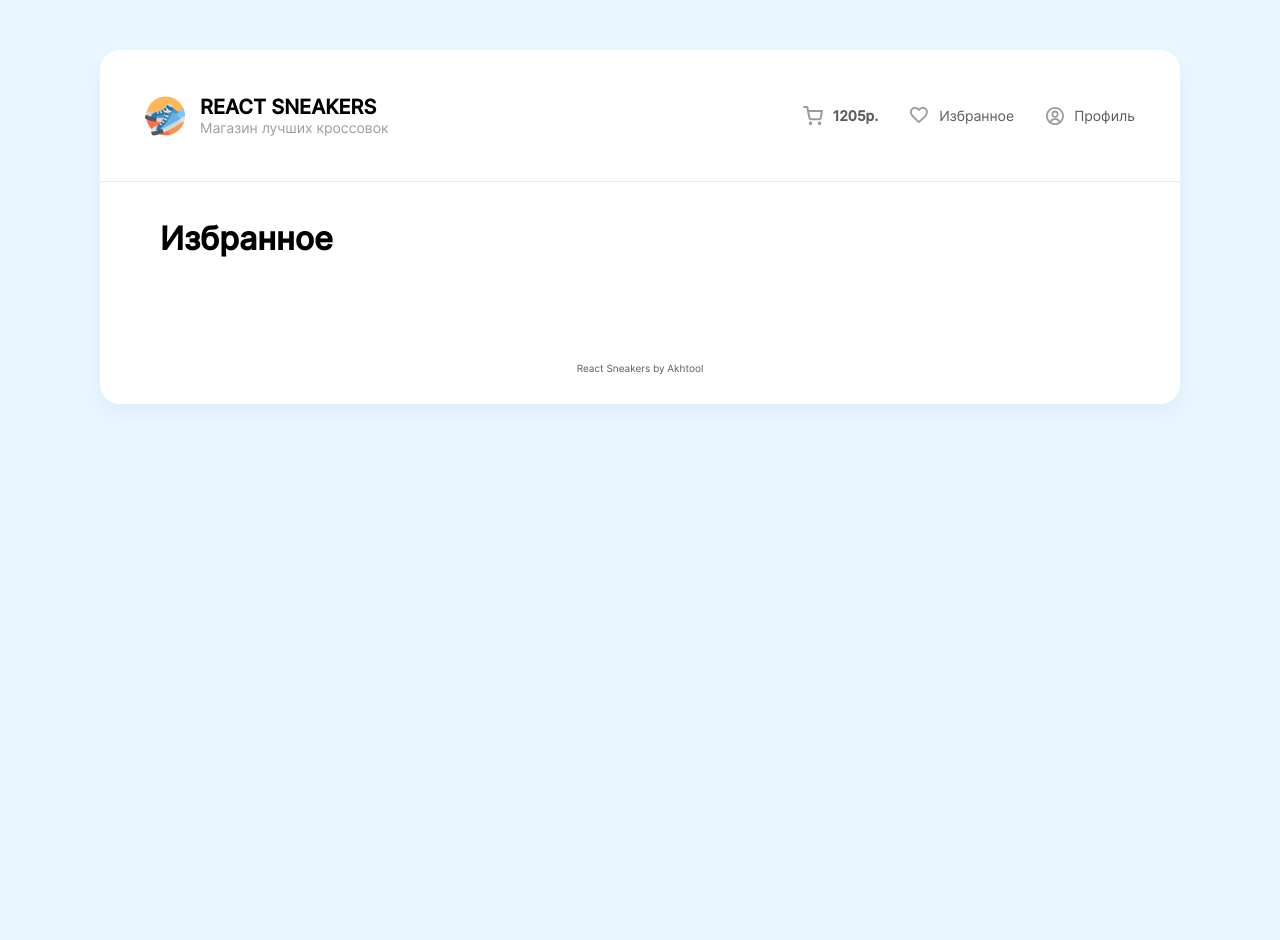
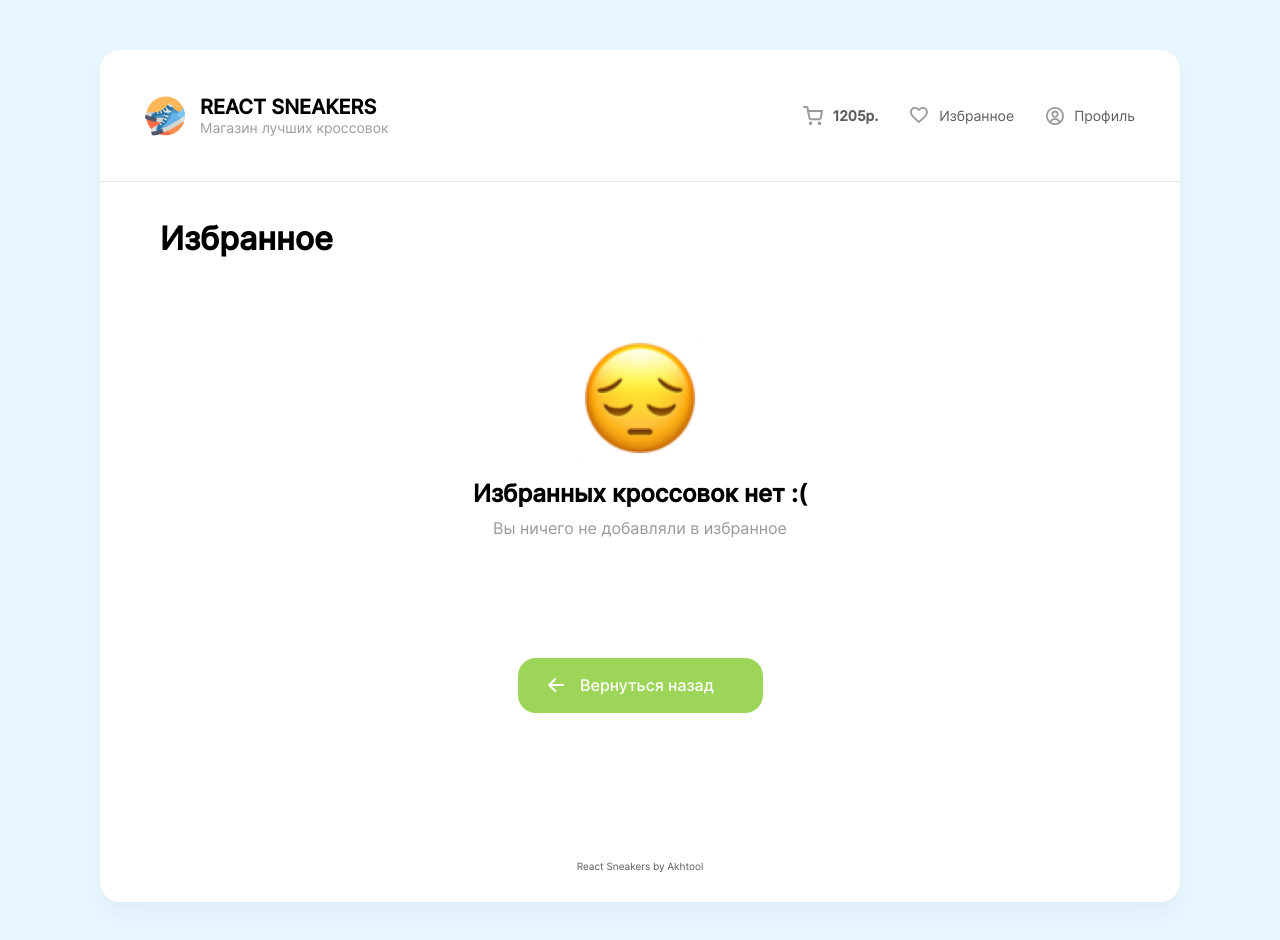
Before and after one commit to Akhtool/react-sneakers, a React (Create React App) app: page /favorites in a window 1280 px wide. Shown: the top 940 px of the page. Before the commit the page ends 800 px from the top, so only its background shows below. Built offline with nearby package versions, Linux system fonts and the light colour scheme; data requests are answered from the project's data file.

Commit message:
feat: написать разметку пустых favorites

```diff
--- a/src/components/App/App.js
+++ b/src/components/App/App.js
@@ -8,7 +8,7 @@ import Home from "../../pages/Home.js";
 import Purchases from "../../pages/Purchases.js";
 import Profile from "../../pages/Profile.js";
 import { Routes, Route } from "react-router-dom";
-import Favorites from "../../pages/Favorites.js";
+import Favorites from "../../pages/Favorites/Favorites.js";
 
 function App() {
   const [isDrawerOpen, setDrawerOpen] = useState(false);
@@ -99,6 +99,7 @@ function App() {
 
   const onRemoveFavorite = (id) => {
     axios.delete(`${FAVORITES_URL}/${id}`);
+    setFavorites(favorites.filter((item) => item.id !== id));
   };
 
   return (
--- a/src/pages/Favorites.js
+++ /dev/null
@@ -1,40 +0,0 @@
-import "../components/Cards/Cards.css";
-import Card from "../components/Card/Card";
-import { useContext } from "react";
-import CardsLoader from "../components/loaders/CardsLoader/CardsLoader";
-import { Context } from "../context/Context";
-
-function Favorites({ isFavoritesLoading, onAddToFavorite, onRemoveFavorite }) {
-
-  const { favorites } = useContext(Context);
-
-  return (
-    <section className="cards">
-      <div className="cards__top">
-        <h1 className="cards__top-title">Избранное</h1>
-      </div>
-      <div className="cards__list">
-        {isFavoritesLoading ? (
-          <>
-            {[...Array(4)].map((item, index) => (
-              <CardsLoader key={index} />
-            ))}
-          </>
-        ) : (
-          favorites.map((item) => {
-            return (
-              <Card
-                key={item.id}
-                onFavorite={onAddToFavorite}
-                onRemoveFavorite={onRemoveFavorite}
-                {...item}
-              />
-            );
-          })
-        )}
-      </div>
-    </section>
-  );
-}
-
-export default Favorites;
--- /dev/null
+++ b/src/pages/Favorites/Favorites.css
@@ -0,0 +1,71 @@
+.favorites__empty {
+    display: flex;
+    align-items: center;
+    flex-direction: column;
+    justify-content: center;
+    margin-top: 80px;
+    margin-bottom: 80px;
+}
+.favorites__empty-img {
+    margin: 0 0 21px 0;
+    width: 120px;
+    height: 120px;
+    background-size: contain;
+    background-position: center;
+    background-repeat: no-repeat;
+    background-image: url(../../images/favorites_smile-img.png);
+}
+.favorites__empty-title {
+    font-family: Inter;
+    font-size: 24px;
+    font-style: normal;
+    font-weight: 600;
+    line-height: normal;
+    margin: 0 0 10px 0;
+}
+.favorites__empty-subtitle {
+    color: #000;
+    opacity: 0.4;
+    text-align: center;
+    font-size: 16px;
+    font-style: normal;
+    font-weight: 400;
+    line-height: normal;
+    margin: 0 0 120px 0;
+}
+.green-button {
+    position: relative;
+    width: 245px;
+    height: 55px;
+    padding-left: 20px;
+    background: #9dd558;
+    border-radius: 18px;
+    border: 0;
+    color: #fff;
+    font-size: 16px;
+    font-weight: 500;
+    cursor: pointer;
+    transition: background-color 0.1s ease-in-out;
+  }
+
+  .green-button:hover {
+    background: #abe465;
+  }
+
+  .green-button:active {
+    background: #93c852;
+  }
+
+  .green-button__image {
+    transform: translateX(5px);
+    position: absolute;
+    right: 30px;
+    top: 20px;
+    transition: transform 0.15s ease-in-out;
+  }
+
+  .green-button_type-back > img {
+    transform: rotate(180deg);
+    left: 30px;
+    top: 20px;
+  }
--- /dev/null
+++ b/src/pages/Favorites/Favorites.js
@@ -0,0 +1,65 @@
+import "../../components/Cards/Cards.css";
+import './Favorites.css'
+import Card from "../../components/Card/Card";
+import { Link } from "react-router-dom";
+import { useContext } from "react";
+import CardsLoader from "../../components/loaders/CardsLoader/CardsLoader";
+import { Context } from "../../context/Context";
+import arrow from "../../images/arrow.svg";
+
+function Favorites({ isFavoritesLoading, onAddToFavorite, onRemoveFavorite }) {
+
+  const { favorites } = useContext(Context);
+
+  return (
+    <section className="cards">
+      <div className="cards__top">
+        <h1 className="cards__top-title">Избранное</h1>
+      </div>
+      {
+        favorites.length > 0 ?
+        (
+          <div className="cards__list">
+        {isFavoritesLoading ? (
+          <>
+            {[...Array(4)].map((item, index) => (
+              <CardsLoader key={index} />
+            ))}
+          </>
+        ) : (
+          favorites.map((item) => {
+            return (
+              <Card
+                key={item.id}
+                onFavorite={onAddToFavorite}
+                onRemoveFavorite={onRemoveFavorite}
+                {...item}
+              />
+            );
+          })
+        )}
+      </div>
+        ) : (
+          <div className="favorites__empty">
+              <div className="favorites__empty-img"></div>
+              <h3 className="favorites__empty-title">{"Избранных кроссовок нет :("}</h3>
+              <p className="favorites__empty-subtitle">
+              Вы ничего не добавляли в избранное
+              </p>
+              <Link to="/">
+              <button
+                className="green-button green-button_type-back"
+              >
+                Вернуться назад
+                <img className="green-button__image" src={arrow} alt="Arrow" />
+              </button>
+              </Link>
+            </div>
+        )
+      }
+
+    </section>
+  );
+}
+
+export default Favorites;
--- a/src/utils/db.json
+++ b/src/utils/db.json
@@ -85,7 +85,32 @@
       "price": "11 299"
     }
   ],
-  "cartItems": [],
+  "cartItems": [
+    {
+      "id": "1",
+      "imageUrl": "https://1.downloader.disk.yandex.ru/preview/20347bfaf2750dccaad2d64bd18264d21f83fcf0a92babd113fe9263e39bb63d/inf/v1piwoNJ4vqqTT3t1On3S6_OjVZ7ykRS916AkOWgivvTiCGbq9Xq8MJyG1jYVJQkgI3PbhelumaqsrB-9hcB5Q%3D%3D?uid=101655936&filename=sneakers-1.jpg&disposition=inline&hash=&limit=0&content_type=image%2Fjpeg&owner_uid=101655936&tknv=v2&size=2560x1294",
+      "title": "Мужские Кроссовки Nike Blazer Mid Suede",
+      "price": "12 999"
+    },
+    {
+      "id": "2",
+      "imageUrl": "https://4.downloader.disk.yandex.ru/preview/49325921540216dc9b3fd0de7e87bb8b484cd3b1ded429b3ed1d4e3fa9ed0ea2/inf/vw2o7U0ORIFU-D4lfzP_iK_OjVZ7ykRS916AkOWgivs6J1cpWXsVtiIs2v4SkS03mroyo3jE2TEJ47BUV8fWkQ%3D%3D?uid=101655936&filename=sneakers-2.jpg&disposition=inline&hash=&limit=0&content_type=image%2Fjpeg&owner_uid=101655936&tknv=v2&size=2560x1294",
+      "title": "Мужские Кроссовки Nike Air Max 270",
+      "price": "12 999"
+    },
+    {
+      "id": "3",
+      "imageUrl": "https://1.downloader.disk.yandex.ru/preview/5d7f16d2422386023909db23c9d9c3ef052da06d079ba98a03ff2abff5b26055/inf/B8oSjppNqyTBaGHOHlH0JcUb_qTPyQyOQolCOr-GkhizD6EYXv4BWINmlTOQ5vDR9yklYzyZ0FYN8hP-CxnLPw%3D%3D?uid=101655936&filename=sneakers-3.jpg&disposition=inline&hash=&limit=0&content_type=image%2Fjpeg&owner_uid=101655936&tknv=v2&size=2560x1294",
+      "title": "Мужские Кроссовки Nike Blazer Mid Suede",
+      "price": "8 499"
+    },
+    {
+      "id": "4",
+      "imageUrl": "https://3.downloader.disk.yandex.ru/preview/95fc6f35b59b44e69dadac8971bc675ecc480b53d4193f58b10e1db8b6bf6905/inf/jLy5arCjsCzNcJXA0ZIj2oMHPR6xnS9Bm0-jdJT5q19dIXEcgYsyXbMQRuKcMIvrdS7CLhb8WiXuL7qvupNyGA%3D%3D?uid=101655936&filename=sneakers-4.jpg&disposition=inline&hash=&limit=0&content_type=image%2Fjpeg&owner_uid=101655936&tknv=v2&size=2560x1294",
+      "title": "Кроссовки Puma X Aka Boku Future Rider",
+      "price": "8 999"
+    }
+  ],
   "favorites": [],
   "purchases": [
     {
```
Also changed, not shown: src/images/favorites_smile-img.png (added).
